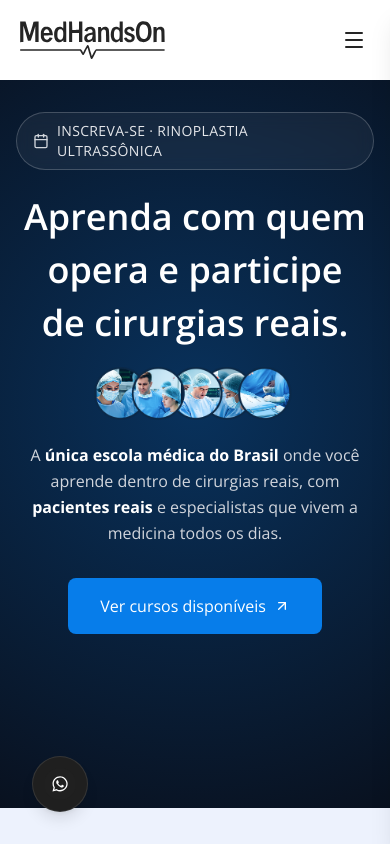
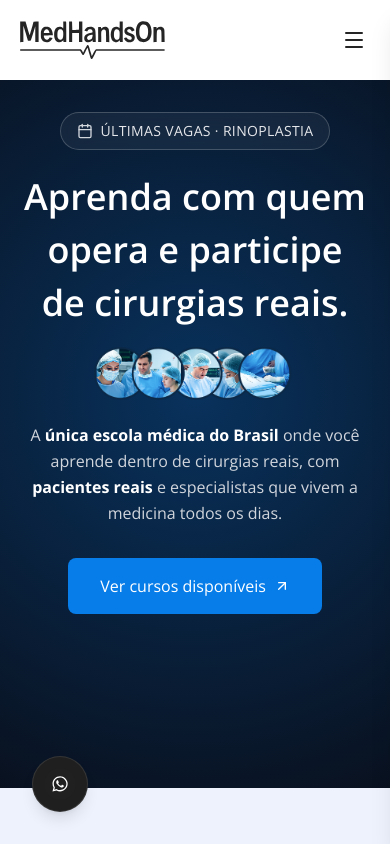
Before and after one commit to Fantom-Labs/Website-Med-HandsOn, a Next.js app: page / in a window 390 px wide. Shown: the top 844 px of the page. Built offline with nearby package versions, Linux system fonts and the light colour scheme.

Commit message:
Update website content and components

```diff
--- a/src/components/home/HeroSection.tsx
+++ b/src/components/home/HeroSection.tsx
@@ -62,7 +62,7 @@ export function HeroSection() {
           <div className="inline-flex items-center gap-2 px-4 py-2 rounded-full border border-white/20 bg-white/5 backdrop-blur-sm mb-6 md:mb-8 w-fit">
               <Calendar className="w-4 h-4 text-gray-300" />
               <span className="text-sm font-medium tracking-wide text-gray-200 uppercase">
-                <span className="md:hidden">INSCREVA-SE · RINOPLASTIA ULTRASSÔNICA</span>
+                <span className="md:hidden">ÚLTIMAS VAGAS · RINOPLASTIA</span>
                 <span className="hidden md:inline">ÚLTIMAS VAGAS · RINOPLASTIA ULTRASSÔNICA AVANÇADA</span>
               </span>
             </div>
```
Also changed, not shown: src/app/blog/[slug]/page.tsx (line endings or trailing spaces), src/components/cursos/CourseCard.tsx (line endings or trailing spaces), src/components/quem-somos/AboutFAQ.tsx (line endings or trailing spaces), src/components/quem-somos/AboutStats.tsx (line endings or trailing spaces), src/components/quem-somos/ContactSection.tsx (line endings or trailing spaces), 1 other file (tests, documents, lock files or other folders).
